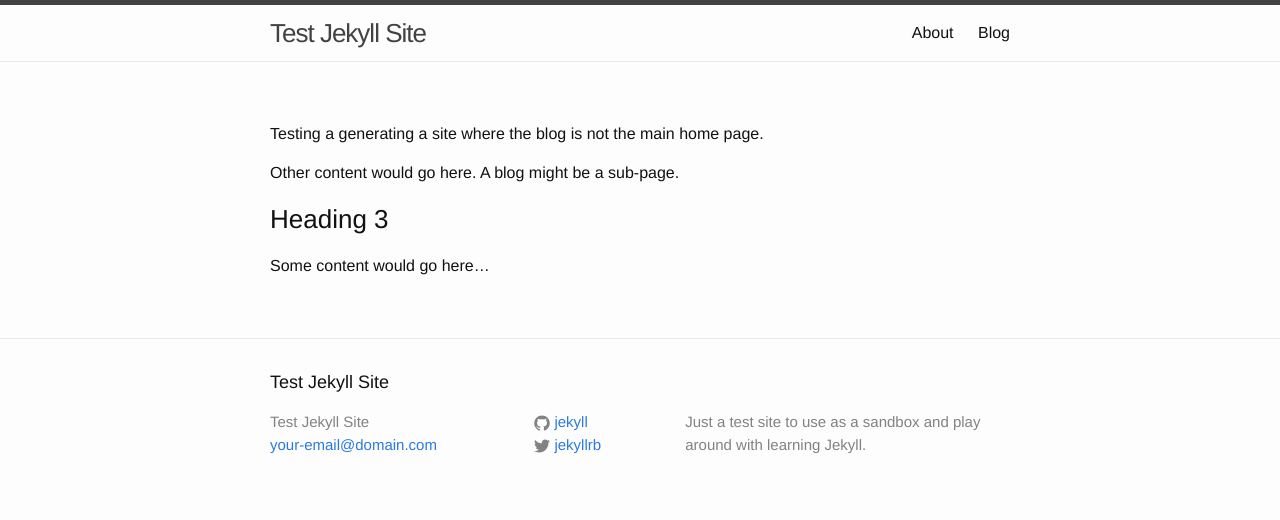
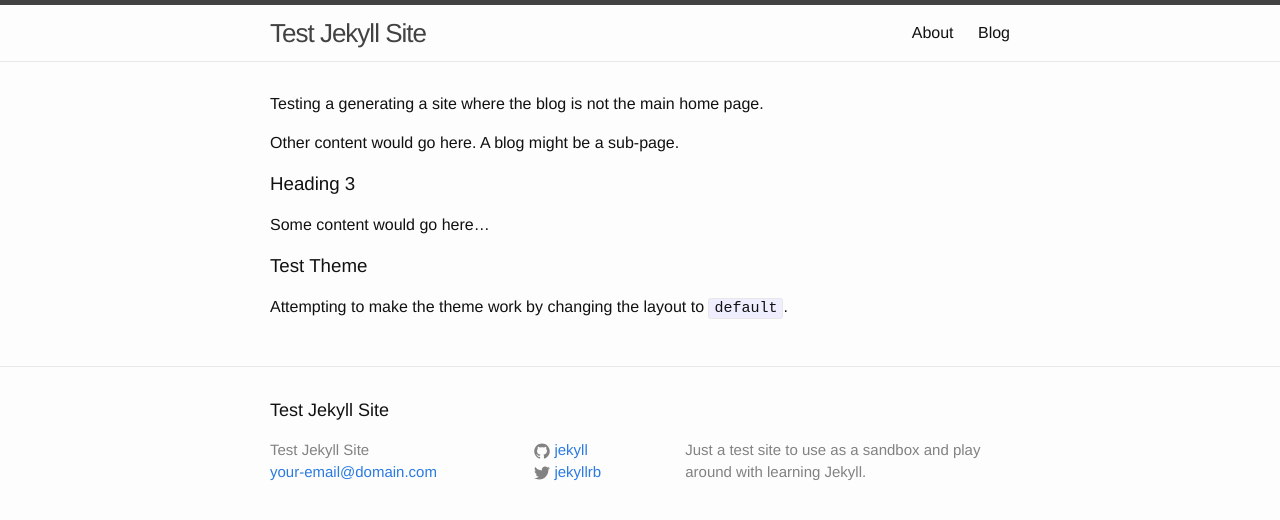
Before and after one commit to sschertz/test-jekyll-site, a Jekyll site: the page built from index.md, in a window 1280 px wide. Shown: the top 520 px of the page. Built offline with Jekyll 4.4.1, drawn with Linux system fonts in a browser that asks for light colours.

Commit message:
Attempting to make theme work

```diff
--- a/index.md
+++ b/index.md
@@ -1,5 +1,5 @@
 ---
-layout: page
+layout: default
 ---
 
 Testing a generating a site where the blog is not the main home page.
@@ -9,3 +9,7 @@ Other content would go here. A blog might be a sub-page.
 ### Heading 3
 
 Some content would go here…
+
+### Test Theme
+
+Attempting to make the theme work by changing the layout to `default`.
```
